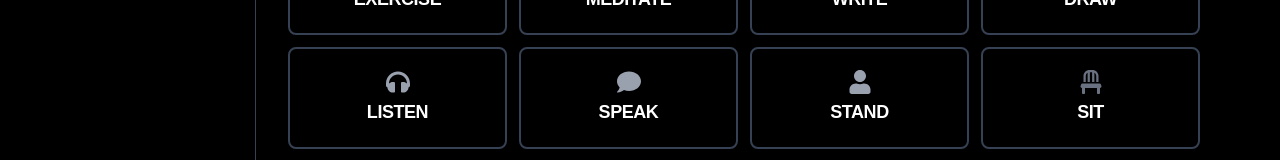
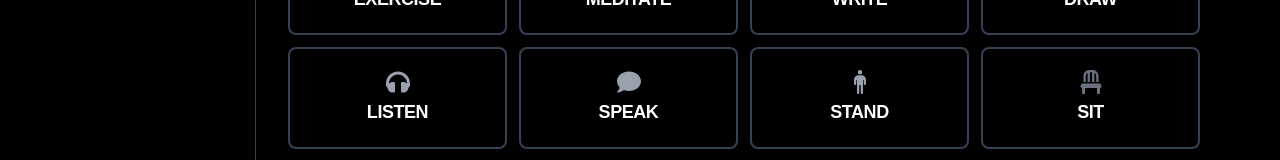
Before and after one commit to thekyleliao/Uncommon-Hacks, a Next.js app in the folder da-app/: page /grid in a window 1280 px wide. Both pictures are taken after a click on the button "DAILY ACTIVITIES". Shown: the part 393-553 px from the top of the page. Built offline with nearby package versions, Linux system fonts and the light colour scheme.

Commit message:
good icons

```diff
--- a/da-app/app/grid/page.tsx
+++ b/da-app/app/grid/page.tsx
@@ -53,7 +53,7 @@ import { GiStomach, GiElbowPad, GiBarefoot, GiMorgueFeet, GiShoulderArmor } from
 import { TbHandFinger } from "react-icons/tb";
 // Ionicons
 import { IoEarOutline } from "react-icons/io5";
-
+import { BsPersonStanding } from "react-icons/bs";
 // Material Design icons for emotions
 import { MdSentimentVeryDissatisfied, MdSentimentSatisfied, MdMoodBad, MdHelpOutline } from "react-icons/md";
 
@@ -153,7 +153,7 @@ export default function MedicalAACGrid() {
     "Draw": <FaPaintBrush className="text-pink-400" size={24} />,
     "Listen": <FaHeadphones className="text-gray-400" size={24} />,
     "Speak": <FaComment className="text-gray-400" size={24} />,
-    "Stand": <FaUser className="text-gray-400" size={24} />,
+    "Stand": <BsPersonStanding className="text-gray-400" size={24} />,
     "Sit": <FaChair className="text-gray-500" size={24} />,
     "Lie down": <FaBed className="text-purple-300" size={24} />,
     "Turn": <FaSyncAlt className="text-gray-500" size={24} />,
```
